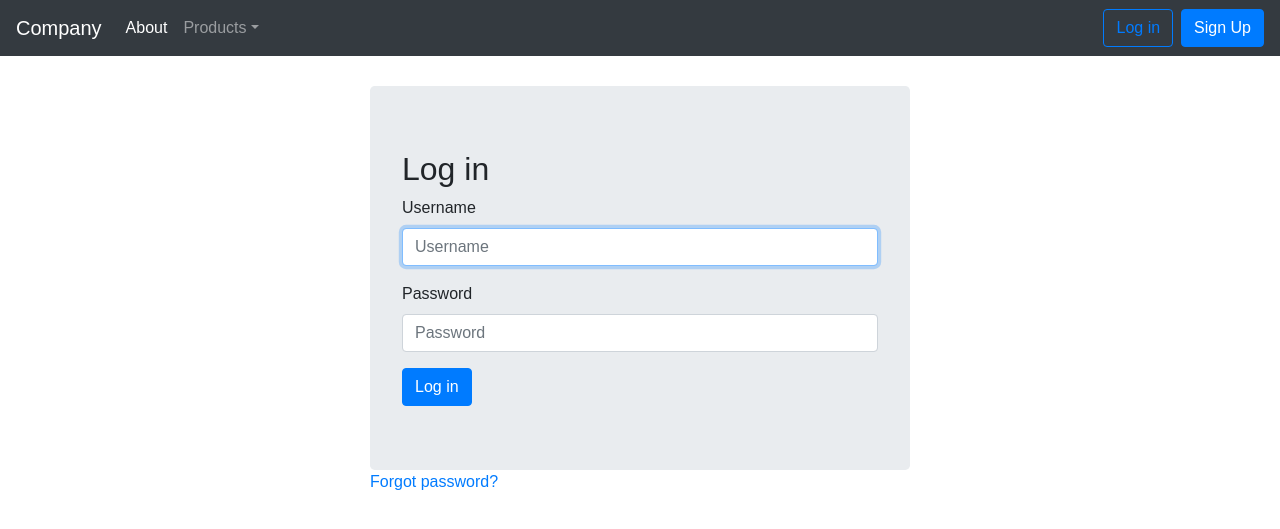
After one commit to dbolgheroni/www-userskel, a Django app: page /login/ in a window 1280 px wide. The commit adds this page. Shown: the top 529 px of the page. Run offline with Django 3.2, Linux system fonts and the light colour scheme; some libraries are stand-ins or nearby versions.

Commit message:
Add login view.

```diff
--- a/userskel/templates/base.html
+++ b/userskel/templates/base.html
@@ -12,7 +12,7 @@
 
 <body>
     <nav class="navbar navbar-expand-md navbar-dark fixed-top bg-dark">
-      <a class="navbar-brand" href="#">Company</a>
+      <a class="navbar-brand" href="{% url 'index' %}">Company</a>
       <button class="navbar-toggler" type="button" data-toggle="collapse" data-target="#navbarCollapse" aria-controls="navbarCollapse" aria-expanded="false" aria-label="Toggle navigation">
         <span class="navbar-toggler-icon"></span>
       </button>
@@ -31,8 +31,10 @@
           </li>
         </ul>
 
-		<a class="btn btn-outline-primary mr-2" href="#">Log in</a>
-		<a class="btn btn-primary" href="#">Sign Up</a>
+        <div class="btn-toolbar">
+          <a class="btn btn-outline-primary mr-2" href="{% url 'user-login' %}">Log in</a>
+          <a class="btn btn-primary" href="#">Sign Up</a>
+        </div>
       </div>
     </nav>
 
--- /dev/null
+++ b/userskel/user/templates/users/login.html
@@ -0,0 +1,32 @@
+{% extends "base.html" %}
+
+{% load bootstrap4 %}
+
+{% block content %}
+<div class="container">
+<div class="row">
+
+<div class="col-md-3"></div>
+
+<div class="col-md-6">
+<div class="jumbotron user-jumbotron">
+    <h2>Log in</h2>
+
+    <form action="{% url 'user-login' %}" method="post" class="form">
+        {% csrf_token %}
+        {% bootstrap_messages %}
+        {% bootstrap_form form %}
+        {% bootstrap_button button_type="submit" content="Log in" button_class="btn-primary" size="large" %}
+
+        {# redirect #}
+        <input type="hidden" name="next" value="{{ next }}" />
+    </form>
+</div> <!-- jumbotron -->
+<a href="#">Forgot password?</a>
+</div> <!-- col-md -->
+
+<div class="col-md-3"></div>
+
+</div> <!-- row -->
+</div> <!-- container -->
+{% endblock %}
--- a/userskel/user/urls.py
+++ b/userskel/user/urls.py
@@ -1,7 +1,10 @@
 from django.conf.urls import url, include
-from .views import IndexTemplateView
+from .views import (IndexTemplateView,
+		UserLoginView,)
 
 urlpatterns = [
     url(r'^$', IndexTemplateView.as_view(),
             name='index'),
+    url(r'^login/$', UserLoginView.as_view(),
+            name='user-login'),
 ]
--- a/userskel/user/views.py
+++ b/userskel/user/views.py
@@ -1,6 +1,12 @@
 from django.shortcuts import render
 from django.views.generic import TemplateView
+from django.contrib.auth.views import (LoginView,)
 
 # Create your views here.
 class IndexTemplateView(TemplateView):
     template_name = 'index.html'
+
+
+# Login
+class UserLoginView(LoginView):
+    template_name = "users/login.html"
--- a/userskel/userskel/settings.py
+++ b/userskel/userskel/settings.py
@@ -128,3 +128,4 @@ STATICFILES_DIRS = [
 # Authentication
 # https://docs.djangoproject.com/en/1.11/topics/auth/default/
 AUTH_USER_MODEL = 'user.User'
+LOGIN_URL = '/login/'
```
